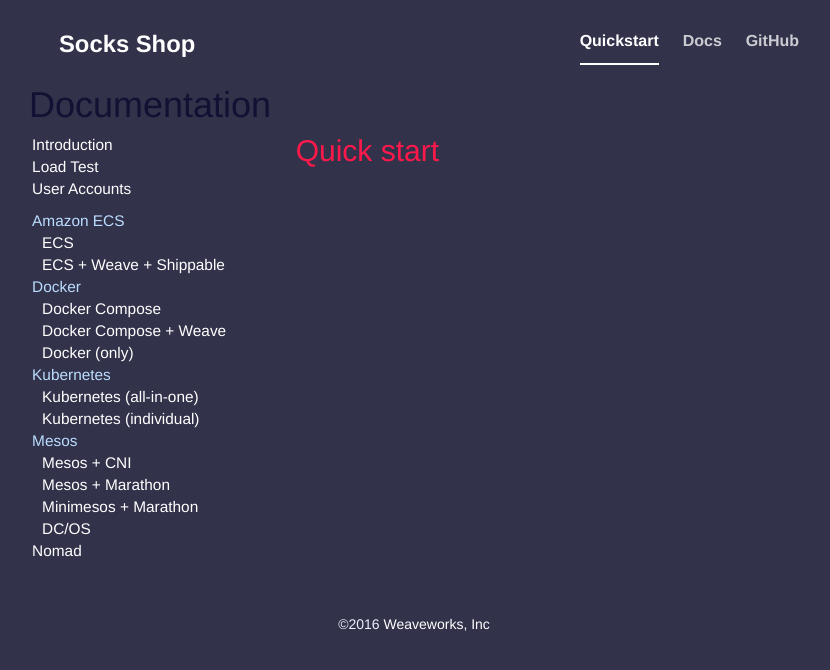
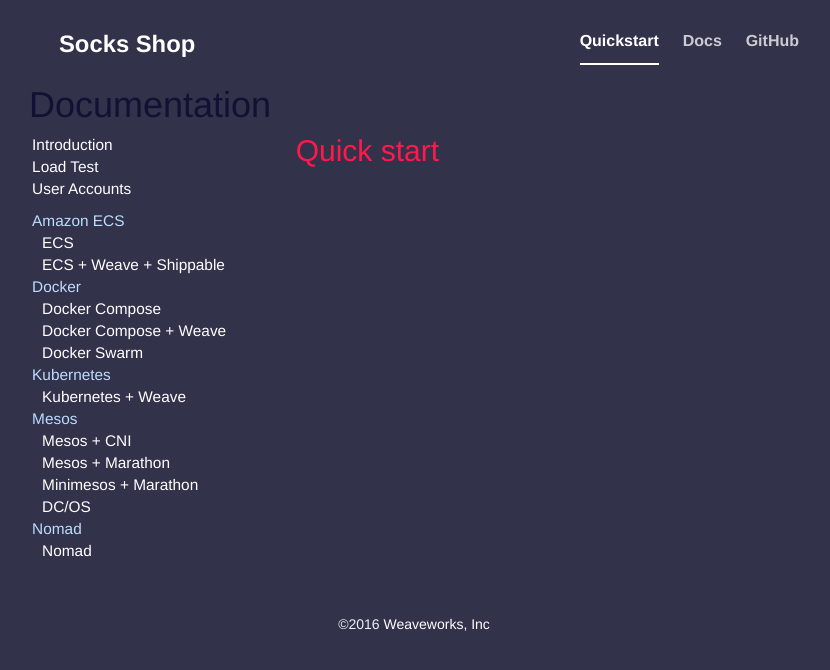
Before and after one commit to microservices-demo/microservices-demo.github.io, a Jekyll site: the page built from docs/quickstart.md, in a window 1280 px wide. Shown: the top 670 px of the page, without its empty margins (226-1056 px from the left). Built offline with Jekyll 4.4.1, drawn with Linux system fonts in a browser that asks for light colours; nearby versions of some CDN libraries; our own code applies the rules of GitHub Pages for plain Markdown files.

Commit message:
Update to match deployment repo sidebar

```diff
--- a/_includes/doc_menu.html
+++ b/_includes/doc_menu.html
@@ -15,13 +15,12 @@
     <ul>
       <li><a href="{{site.deploy_doc_url_prefix}}/deployment/docker-compose.html">Docker Compose</a></li>
       <li><a href="{{site.deploy_doc_url_prefix}}/deployment/docker-compose-weave.html">Docker Compose + Weave</a></li>
-      <li><a href="{{site.deploy_doc_url_prefix}}/deployment/docker-only.html">Docker (only)</a></li>
+      <li><a href="{{site.deploy_doc_url_prefix}}/deployment/docker-swarm.html">Docker Swarm</a></li>
     </ul>
   </li>
   <li><span>Kubernetes</span>
     <ul>
-      <li><a href="{{site.deploy_doc_url_prefix}}/deployment/kubernetes-all.html">Kubernetes (all-in-one)</a></li>
-      <li><a href="{{site.deploy_doc_url_prefix}}/deployment/kubernetes-individual.html">Kubernetes (individual)</a></li>
+      <li><a href="{{site.deploy_doc_url_prefix}}/deployment/kubernetes.html">Kubernetes + Weave</a></li>
     </ul>
   </li>
   <li><span>Mesos</span>
@@ -32,5 +31,9 @@
       <li><a href="{{site.deploy_doc_url_prefix}}/deployment/dc-os.html">DC/OS</a></li>
     </ul>
   </li>
-  <li><a href="{{site.deploy_doc_url_prefix}}/deployment/nomad.html">Nomad</a></li>
+  <li><span>Nomad</span>
+    <ul>
+      <li><a href="{{site.deploy_doc_url_prefix}}/deployment/nomad.html">Nomad</a></li>
+    </ul>
+  </li>
 </ul>
```
